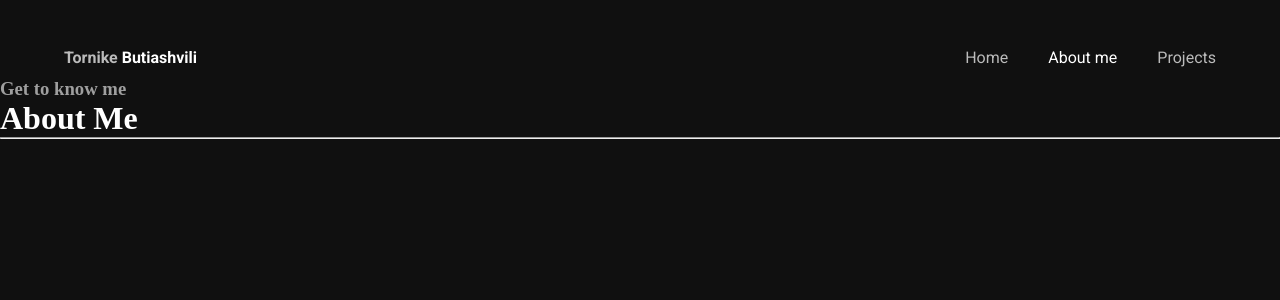
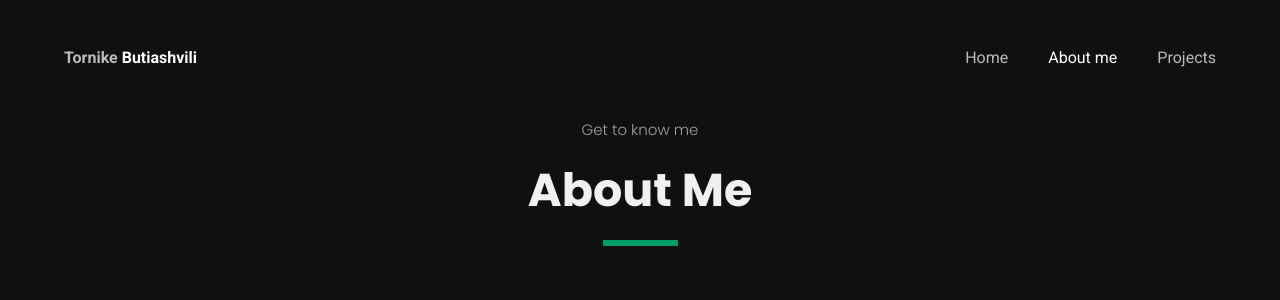
Before and after one commit to tornike2002/Portfolio, a React (Vite) app: page /about in a window 1280 px wide. Shown: the top 300 px of the page. Built offline with nearby package versions, Linux system fonts and the light colour scheme.

Commit message:
installed lottie react for animation

```diff
--- a/package.json
+++ b/package.json
@@ -13,6 +13,7 @@
     "@ant-design/icons": "^5.3.4",
     "antd": "^5.15.3",
     "framer-motion": "^11.0.14",
+    "lottie-react": "^2.4.0",
     "react": "^18.2.0",
     "react-dom": "^18.2.0",
     "react-router-dom": "^6.22.3",
--- a/src/components/about/AboutPage.tsx
+++ b/src/components/about/AboutPage.tsx
@@ -19,12 +19,28 @@ export default AboutPage;
 const AboutMainContainer = styled.div`
   background: #101010;
   min-height: 100vh;
-
+  font-family: "Poppins", sans-serif;
   .aboutTitle {
     color: #fff;
-
+    text-align: center;
+    display: flex;
+    justify-content: center;
+    align-items: center;
+    flex-direction: column;
+    gap: 15px;
+    margin-top: 40px;
     h3 {
-      color: #9F9F9F;
+      color: #9f9f9f;
+      font-size: 15px;
+      font-weight: 300;
+    }
+    h1 {
+      font-size: 46px;
+      color: #f0f0f0;
+    }
+    hr {
+      border: 3px solid #009e66;
+      width: 75px;
     }
   }
 `;
```
Also changed, not shown: 1 other file (tests, documents, lock files or other folders).
